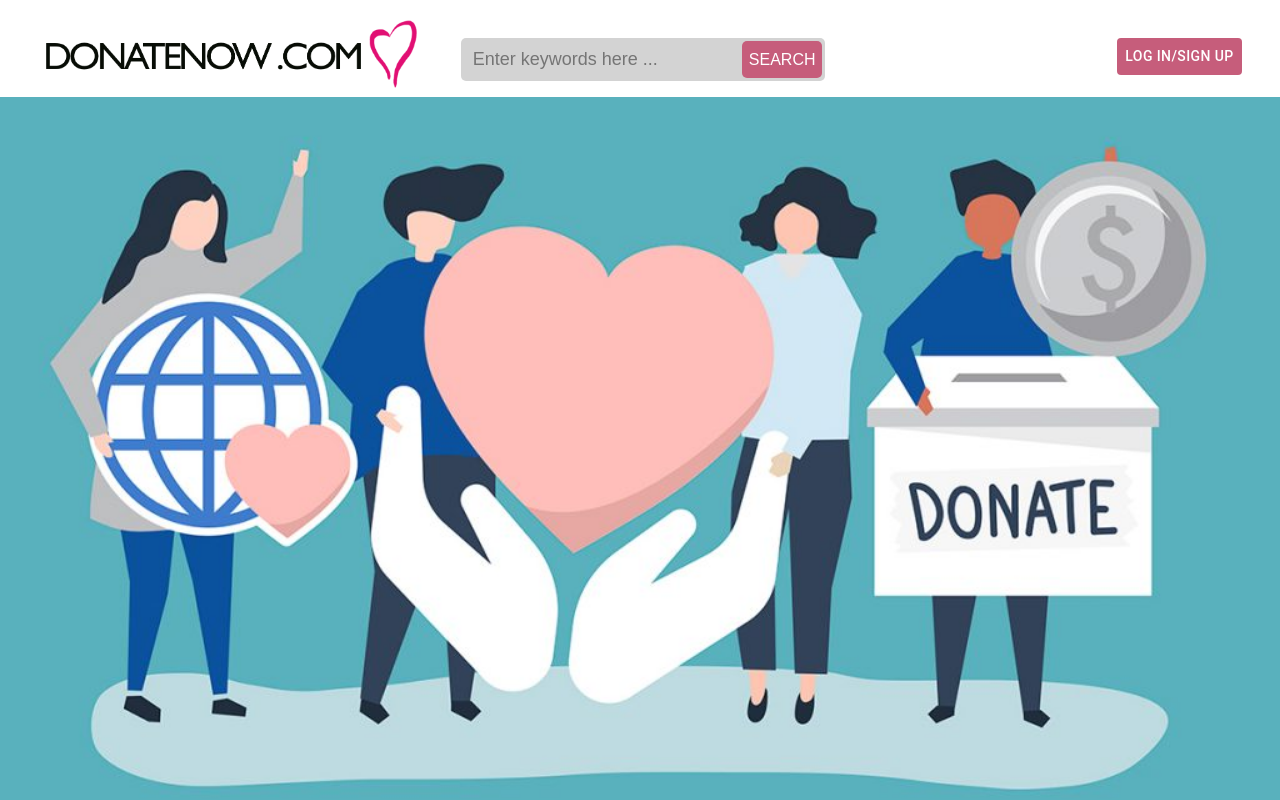
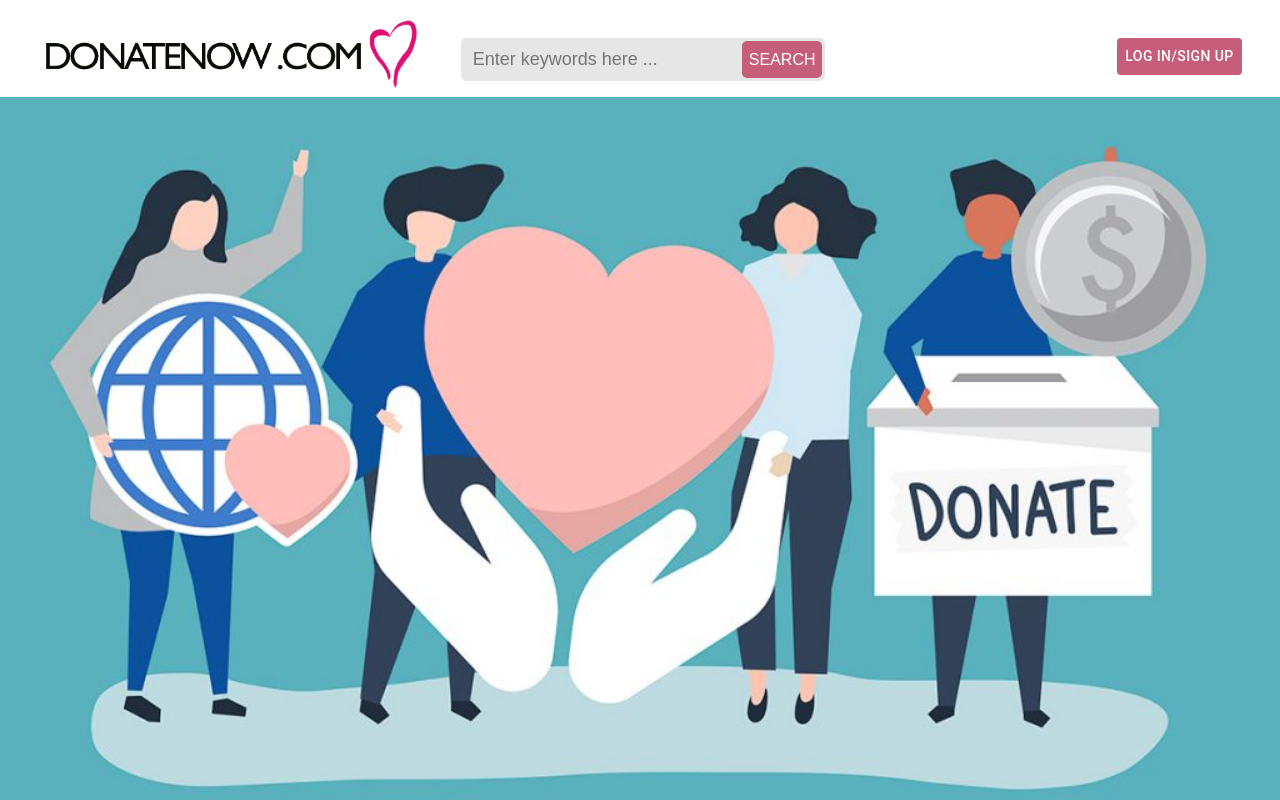
Before and after one commit to quick2063706271/DonateNow, a React (Create React App) app in the folder client/: page / in a window 1280 px wide. Shown: the top 800 px of the page. Built offline with nearby package versions, Linux system fonts and the light colour scheme.

Commit message:
fix bugs

```diff
--- a/client/src/react-components/SearchBox/styles.css
+++ b/client/src/react-components/SearchBox/styles.css
@@ -6,5 +6,5 @@
     background-color: #ffbeba;
 }
 #searchArea {
-    background-color: #D3D3D3;
+    background-color: #e6e6e6;
 }
```
